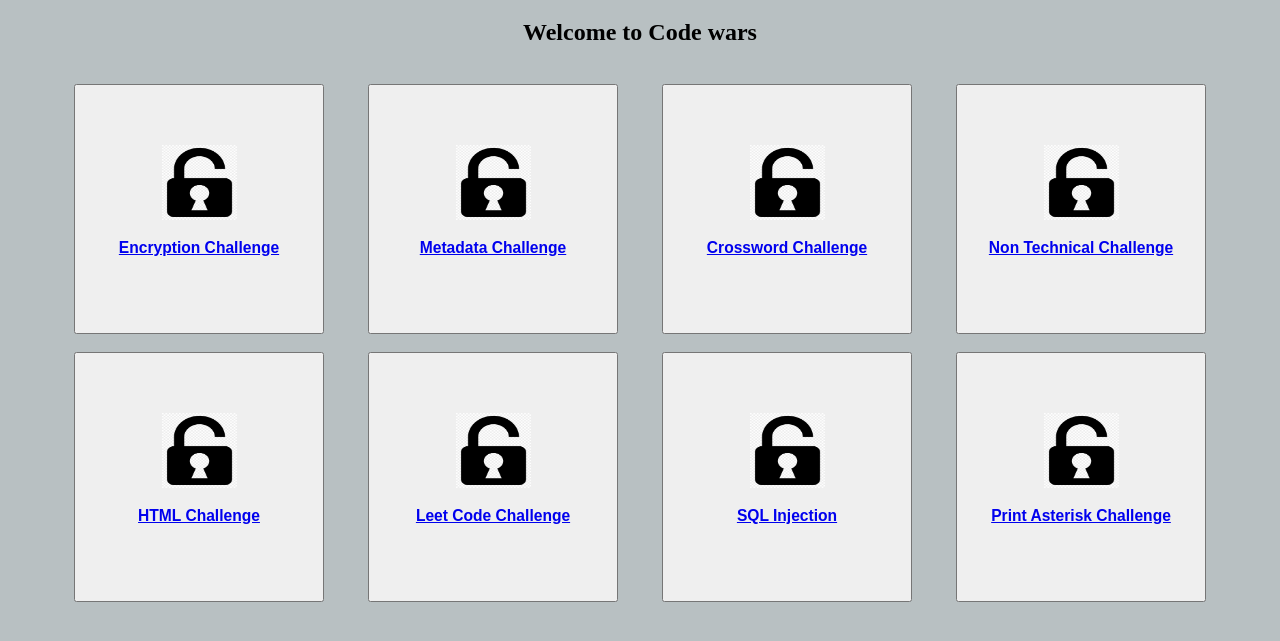
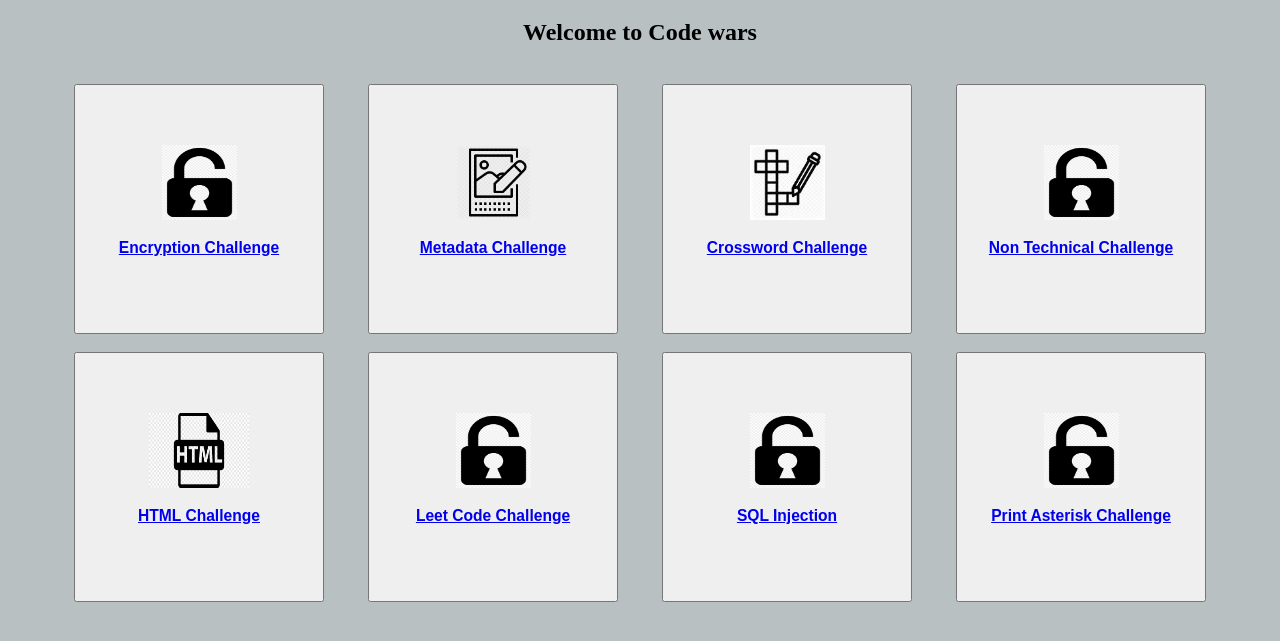
Before and after one commit to AndresMontemayorSalinas/CodeWarsAugust, a plain HTML site: page index.html in a window 1280 px wide. Shown: the part 61-702 px from the top of the page. Drawn offline with Linux system fonts and the light colour scheme.

Commit message:
Finished Metadata Challenge

```diff
--- a/index.html
+++ b/index.html
@@ -46,12 +46,12 @@
                 <!-- </div> -->
 
                 <button class = "buttonCard" style="margin-left: 20px; margin-right: 20px;"><a href="./Challenges/Metadata.html">
-                        <img src="./Pictures/encryption.png" style="width:75px; height:75px;">
+                        <img src="./Pictures/metadata.png" style="width:75px; height:75px;">
                         <h3>Metadata Challenge</h3></a>
                 </button>
 
                 <button class = "buttonCard" style="margin-left: 20px; margin-right: 20px;"><a href="./Challenges/Crossword.html">
-                    <img src="./Pictures/encryption.png" style="width:75px; height:75px;">
+                    <img src="./Pictures/Crossword.jpg" style="width:75px; height:75px;">
                     <h3>Crossword Challenge</h3></a>
                 </button>
 
@@ -66,7 +66,7 @@
         <div class="Challenges">
             <div>
                 <button class = "buttonCard" style="margin-left: 20px; margin-right: 20px;"><a href="./Challenges/htmlChallenge.html">
-                    <img src="./Pictures/encryption.png" style="width:75px; height:75px;">
+                    <img src="./Pictures/html.png" style="width:100px; height:75px;">
                     <h3>HTML Challenge</h3>
                 </a></button>
 
```
Also changed, not shown: Pictures/Crossword.jpg (added), Pictures/html.png (added), Pictures/metadata.png (added).
